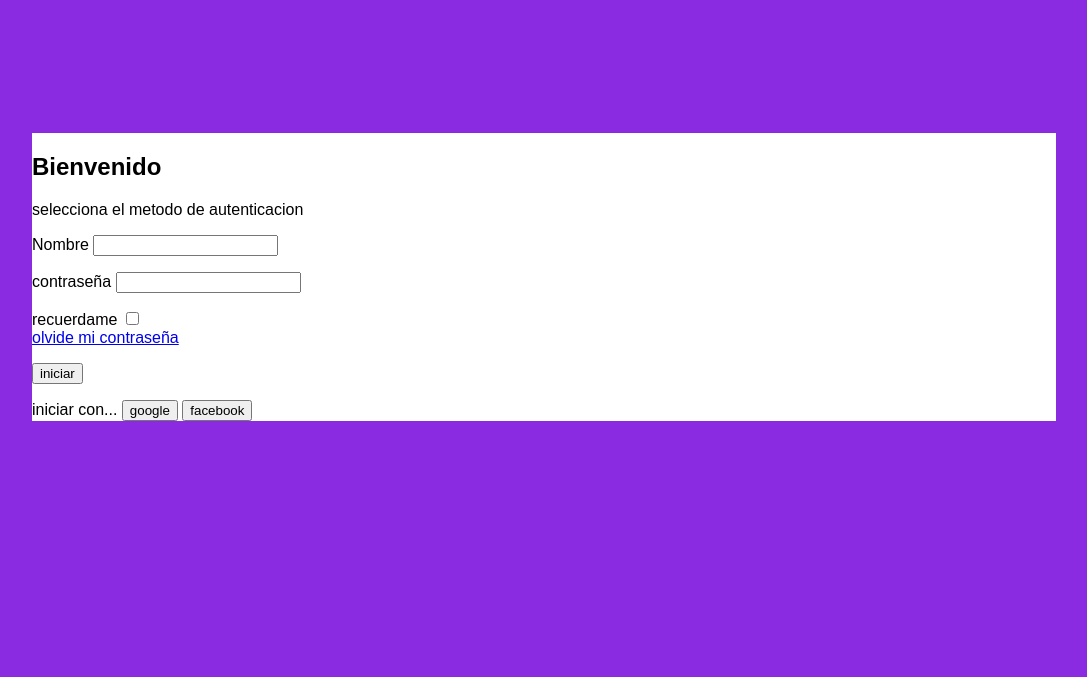
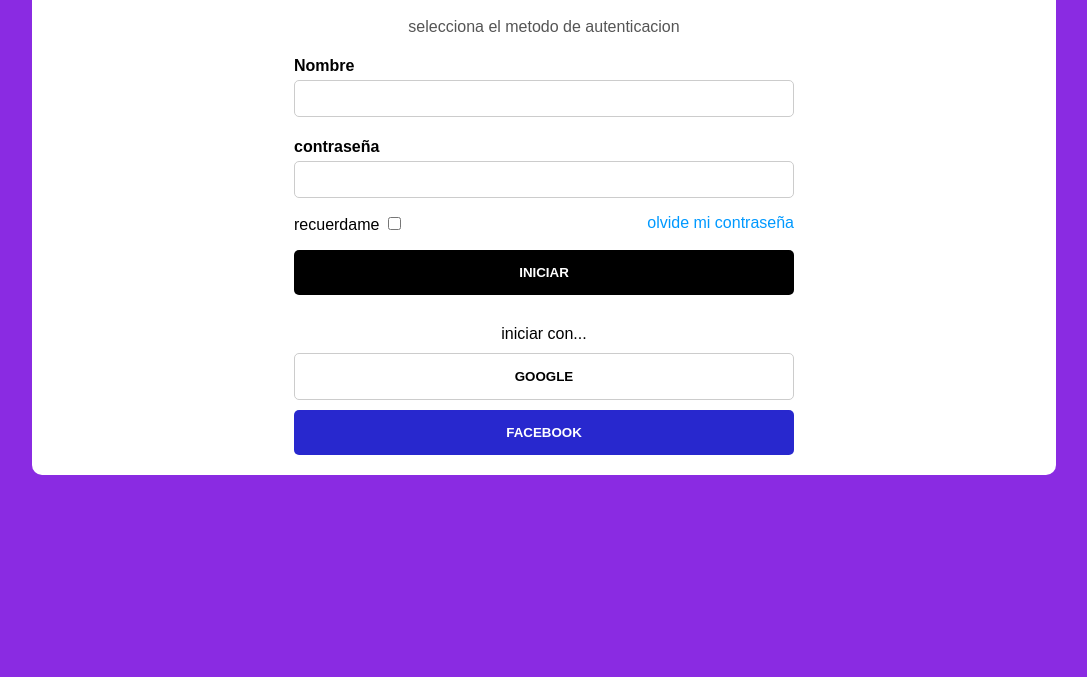
Before and after one commit to jesusgabrielfigueroa/form, a plain HTML site: page index.html in a window 1280 px wide. Shown: the part 123-800 px from the top of the page, without its empty margins (96-1183 px from the left). Drawn offline with Linux system fonts and the light colour scheme.

Commit message:
form styles

```diff
--- a/index.html
+++ b/index.html
@@ -16,12 +16,12 @@
             <form action="">
                 <p>
                     <label for="name">Nombre</label>
-                    <input type="text" name="name" id="name">
+                    <input type="text" class="input" name="name" id="name">
                 </p>
 
                 <p>
                     <label for="password">contraseña</label>
-                    <input type="text" name="password" id="password">
+                    <input type="text" class="input" name="password" id="password">
                 </p>
 
                 <div class="opciones">
@@ -32,6 +32,7 @@
                     <div>
                         <a href="#">olvide mi contraseña</a>
                     </div>
+                </div>
                 <p>
                     <input type="submit" class="btn btn-login" value="iniciar">
                 </p>
@@ -40,7 +41,6 @@
                     <span>iniciar con...</span>
                     <button class="btn btn-google">google</button>
                     <button class="btn btn-facebook">facebook</button>
-                    </div>
                 </div>
             </form>
         </div>
--- a/style.css
+++ b/style.css
@@ -5,11 +5,112 @@
     display: flex;
     justify-content: center;
     align-items: center;
-    height: 100vh;
+    padding: 30px 0;
     background-color: blueviolet;
 }
 
 .form-container{
     background-color: #fff;
     width: 80%;
+    min-height: 90%;
+    padding-bottom: 20px;
+    border-radius: 10px;
+    display: flex;
+    align-items: center;
 }
+
+.form-container .login-container{
+    width: 500px;
+    margin: 0 auto;
+}
+
+.form-container .login-container h2{
+    text-align: center;
+    font-size: 2.5rem;
+}
+
+.form-container .login-container > p,
+.form-container .login-container > span{
+    text-align: center;
+    color: #555;
+}
+
+.form-container .login-container label{
+    display: block;
+    font-weight: bold;
+    padding: 5px 0;
+}
+
+.form-container .login-container input.input{
+    display: block;
+    width: 100%;
+    box-sizing: border-box;
+    padding: 10px;
+    border: 1px solid #ccc;
+    border-radius: 5px;
+}
+
+.form-container .login-container input.input:focus{
+    outline: 2px solid #0099ff;
+}
+
+.form-container .login-container .opciones{
+    display: flex;
+    justify-content: space-between;
+}
+
+.form-container a{
+    color: #0099ff;
+    text-decoration: none;
+}
+
+.form-container a:hover{
+    text-decoration: underline;
+}
+
+.btn{
+    border: none;
+    padding: 15px 0;
+    width: 100%;
+    font-weight: bolder;
+    display: block;
+    border-radius: 5px;
+    text-transform: uppercase;
+    cursor: pointer;
+}
+
+.btn.btn-login{
+    background-color: #000;
+    color: #fff;
+}
+
+.btn.btn-login:hover{
+    background-color: #333;
+}
+
+.btn.btn-facebook{
+    background-color: rgb(40, 40, 206);
+    color: #fff;
+}
+
+.btn.btn-facebook:hover{
+    background-color: rgb(23, 23, 136);
+}
+
+.btn.btn-google{
+    background-color: #fff;
+    color: #000;
+    border: 1px solid #ccc;
+}
+
+.btn.btn-google:hover{
+    background-color: #ccc;
+}
+
+.form-container .login-container .provedores{
+    display: flex;
+    flex-direction: column;
+    gap: 10px;
+    text-align: center;
+    margin-top: 30px;
+}
```
Lines whose indentation alone changed are shown as unchanged.
